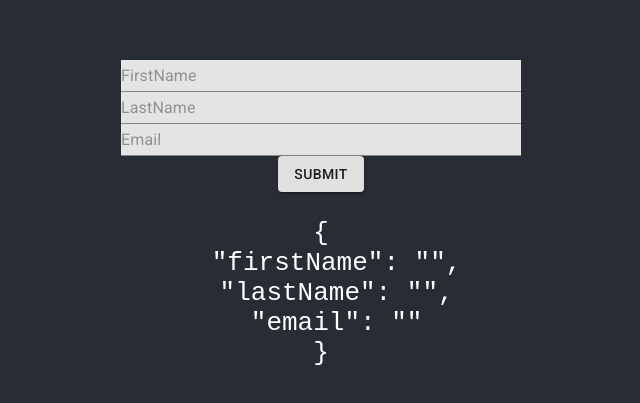
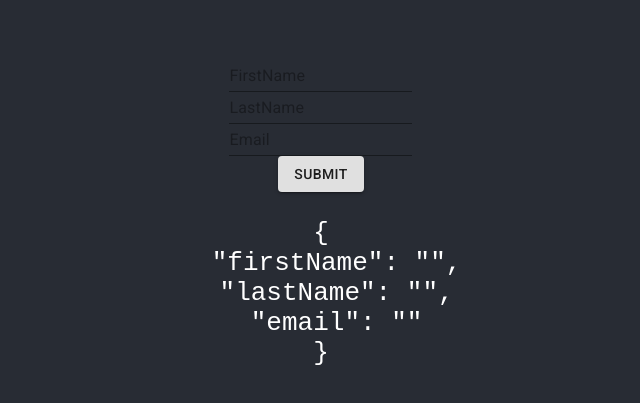
Before and after one commit to amalshehu/react-typescript-material, a React (Create React App) app: page / in a window 1280 px wide. Shown: the part 173-576 px from the top of the page, without its empty margins (319-959 px from the left). Built offline with nearby package versions, Linux system fonts and the light colour scheme.

Commit message:
Create InputField

```diff
--- a/src/LoginForm.css
+++ b/src/LoginForm.css
@@ -1,5 +1,3 @@
-.text-color {
-  background-color: rgb(228, 228, 228);
-  color: rgb(231, 96, 46);
-  width: 400px;
+.submit {
+  top: 25px;
 }
```
Also changed, not shown: src/InputField.tsx (added, +11 -0 lines).
